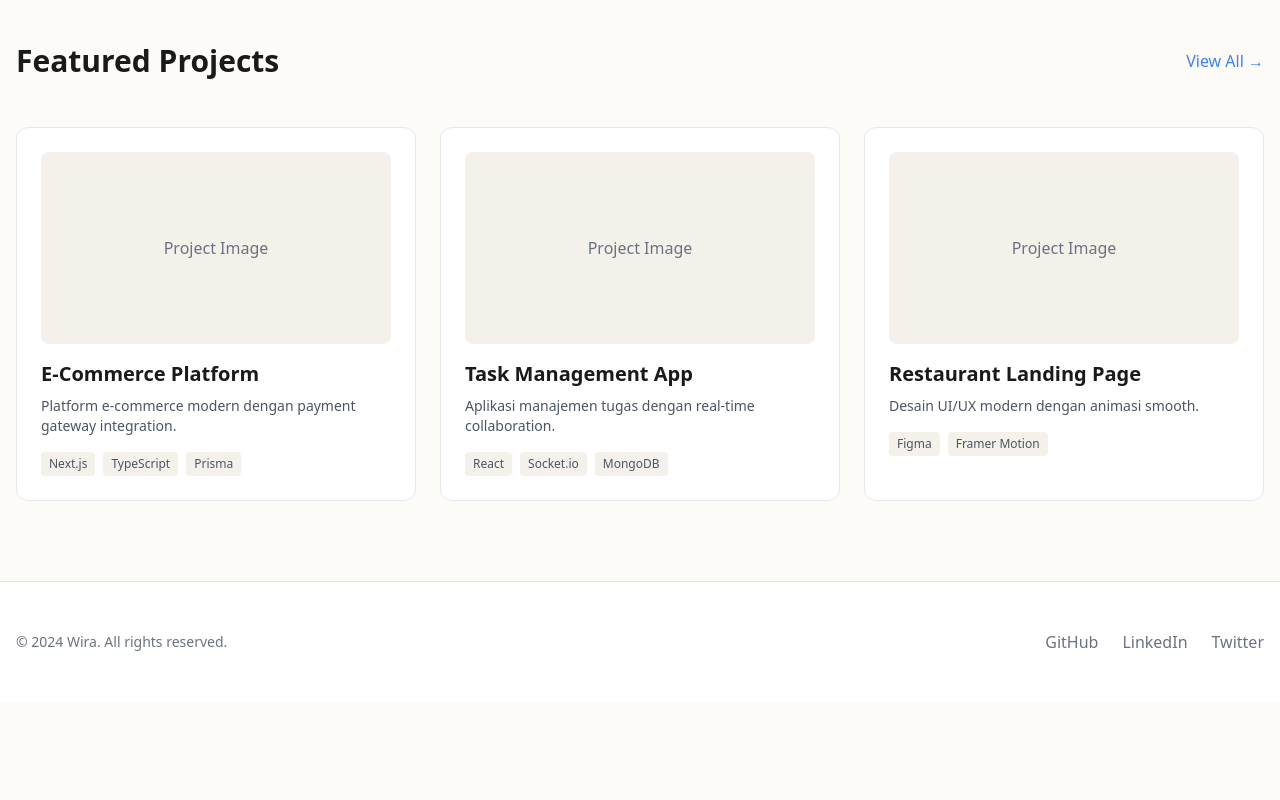
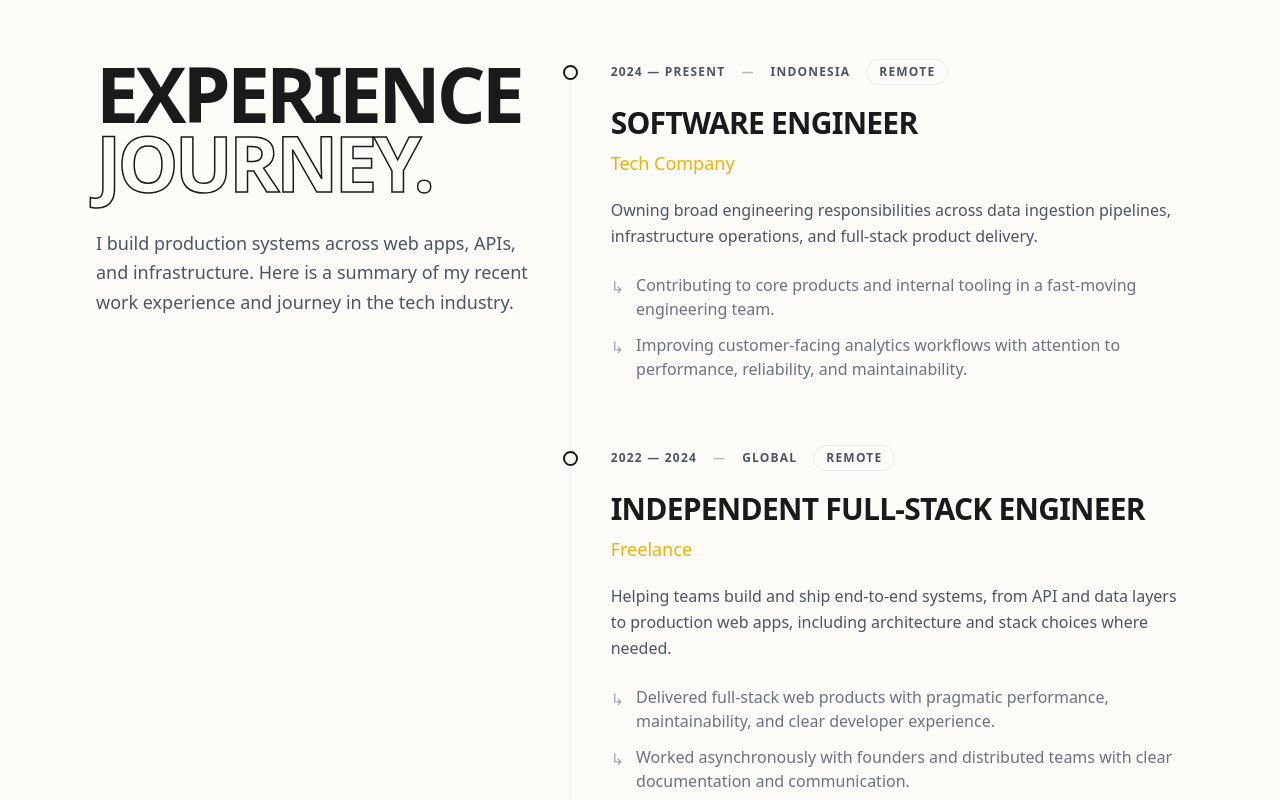
Before and after one commit to HafidzThufail22/Portofolio-V2, a Next.js app: page / in a window 1280 px wide. Shown: the part 1500-2300 px from the top of the page. Before the commit the page ends 2202 px from the top, so only its background shows below. Built offline with nearby package versions, Linux system fonts and the light colour scheme.

Commit message:
feat: implement homepage with featured projects and experience section components

```diff
--- a/app/page.tsx
+++ b/app/page.tsx
@@ -1,4 +1,4 @@
-import { Hero, About } from "@/components/sections";
+import { Hero, About, Experience } from "@/components/sections";
 import Link from "next/link";
 
 export default function Home() {
@@ -9,6 +9,9 @@ export default function Home() {
 
       {/* About Section */}
       <About />
+
+      {/* Experience Section */}
+      <Experience />
 
       {/* Featured Projects Section */}
       <section id="projects" className="container mx-auto px-4 py-20 border-t border-border">
--- /dev/null
+++ b/src/components/sections/Experience.tsx
@@ -0,0 +1,146 @@
+"use client";
+
+import { motion } from "framer-motion";
+
+const experiences = [
+  {
+    period: "2024 — PRESENT",
+    location: "INDONESIA",
+    type: "REMOTE",
+    role: "SOFTWARE ENGINEER",
+    company: "Tech Company",
+    description: "Owning broad engineering responsibilities across data ingestion pipelines, infrastructure operations, and full-stack product delivery.",
+    bullets: [
+      "Contributing to core products and internal tooling in a fast-moving engineering team.",
+      "Improving customer-facing analytics workflows with attention to performance, reliability, and maintainability."
+    ]
+  },
+  {
+    period: "2022 — 2024",
+    location: "GLOBAL",
+    type: "REMOTE",
+    role: "INDEPENDENT FULL-STACK ENGINEER",
+    company: "Freelance",
+    description: "Helping teams build and ship end-to-end systems, from API and data layers to production web apps, including architecture and stack choices where needed.",
+    bullets: [
+      "Delivered full-stack web products with pragmatic performance, maintainability, and clear developer experience.",
+      "Worked asynchronously with founders and distributed teams with clear documentation and communication."
+    ]
+  },
+  {
+    period: "2020 — 2022",
+    location: "JAKARTA",
+    type: "HYBRID",
+    role: "UI/UX DESIGNER & DEVELOPER",
+    company: "Digital Agency",
+    description: "Full-stack work on a curated marketplace with dashboards, APIs, and collaboration with designers.",
+    bullets: [
+      "Shipped three major product releases across marketplace and internal tooling.",
+      "Designed and implemented intuitive user interfaces from scratch, improving user retention by 20%."
+    ]
+  }
+];
+
+export function Experience() {
+  return (
+    <section id="experience" className="py-24 relative bg-background border-t border-border/20">
+      <div className="container mx-auto px-6 md:px-12 lg:px-24">
+        <div className="grid grid-cols-1 lg:grid-cols-12 gap-16 lg:gap-8">
+
+          {/* ── LEFT: Sticky Title ── */}
+          <div className="lg:col-span-5 relative">
+            <motion.div
+              initial={{ opacity: 0, y: 30 }}
+              whileInView={{ opacity: 1, y: 0 }}
+              viewport={{ once: true, margin: "-100px" }}
+              transition={{ duration: 0.8 }}
+              className="lg:sticky lg:top-32"
+            >
+              <div className="leading-none mb-8">
+                <h1
+                  className="font-bold text-foreground tracking-tighter uppercase block"
+                  style={{ fontSize: "clamp(3.5rem, 6vw, 6rem)", lineHeight: 0.9 }}
+                >
+                  Experience
+                </h1>
+                <h1
+                  className="font-bold tracking-tighter uppercase block"
+                  style={{
+                    fontSize: "clamp(3.5rem, 6vw, 6rem)",
+                    lineHeight: 0.9,
+                    WebkitTextStroke: "1.5px var(--foreground)",
+                    color: "transparent",
+                  }}
+                >
+                  Journey.
+                </h1>
+              </div>
+              <p className="text-foreground-muted text-base md:text-lg max-w-md leading-relaxed">
+                I build production systems across web apps, APIs, and infrastructure. Here is a summary of my recent work experience and journey in the tech industry.
+              </p>
+            </motion.div>
+          </div>
+
+          {/* ── RIGHT: Timeline ── */}
+          <div className="lg:col-span-7 relative">
+            {/* Vertical Line for Timeline */}
+            <div className="absolute left-[7px] top-2 bottom-0 w-px bg-border/60 hidden md:block" />
+
+            <div className="space-y-16">
+              {experiences.map((exp, index) => (
+                <motion.div
+                  key={index}
+                  initial={{ opacity: 0, y: 30 }}
+                  whileInView={{ opacity: 1, y: 0 }}
+                  viewport={{ once: true, margin: "-100px" }}
+                  transition={{ duration: 0.6, delay: 0.2 }}
+                  className="relative md:pl-12"
+                >
+                  {/* Timeline Dot */}
+                  <div className="absolute left-0 top-1.5 w-[15px] h-[15px] rounded-full border-2 border-foreground bg-background hidden md:block" />
+
+                  {/* Metadata: Period, Location, Type */}
+                  <div className="flex flex-wrap items-center gap-3 md:gap-4 text-[11px] md:text-xs font-semibold tracking-widest text-foreground-muted uppercase mb-5">
+                    <span>{exp.period}</span>
+                    <span className="text-foreground/30">—</span>
+                    <span>{exp.location}</span>
+                    <span className="px-3 py-1 rounded-full border border-border/80">
+                      {exp.type}
+                    </span>
+                  </div>
+
+                  {/* Role & Company */}
+                  <div className="mb-5">
+                    <h2 className="text-2xl md:text-3xl font-bold text-foreground uppercase tracking-tight mb-2">
+                      {exp.role}
+                    </h2>
+                    {/* Using an orange/yellowish accent color for company like the reference */}
+                    <p className="text-[#eab308] font-medium text-lg">
+                      {exp.company}
+                    </p>
+                  </div>
+
+                  {/* Description */}
+                  <p className="text-foreground-muted text-base mb-6 leading-relaxed">
+                    {exp.description}
+                  </p>
+
+                  {/* Bullets with specific icon ↳ */}
+                  <ul className="space-y-3">
+                    {exp.bullets.map((bullet, idx) => (
+                      <li key={idx} className="flex items-start text-foreground-subtle text-sm md:text-base">
+                        <span className="mr-3 mt-0.5 opacity-60 shrink-0">↳</span>
+                        <span>{bullet}</span>
+                      </li>
+                    ))}
+                  </ul>
+                </motion.div>
+              ))}
+            </div>
+          </div>
+
+        </div>
+      </div>
+    </section>
+  );
+}
--- a/src/components/sections/index.ts
+++ b/src/components/sections/index.ts
@@ -1,2 +1,3 @@
 export { Hero } from "./Hero";
 export { About } from "./About";
+export { Experience } from "./Experience";
```
